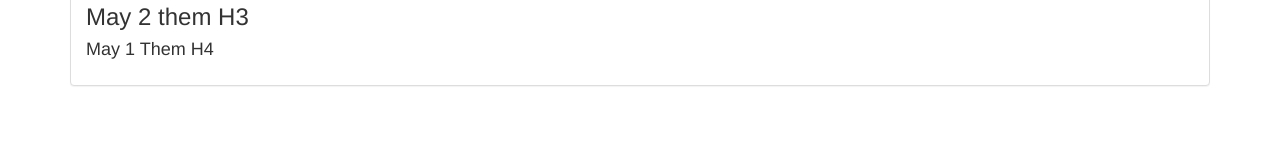
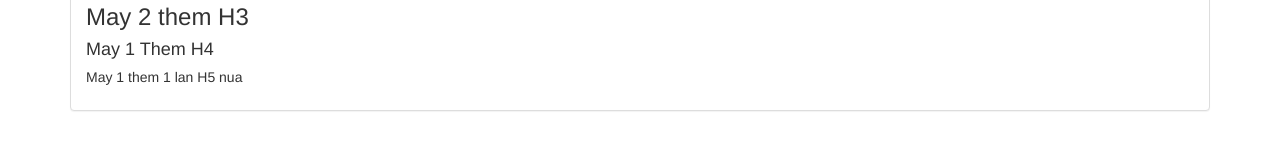
Before and after one commit to anquangvinh/MyTeam, a plain HTML site: page project/index.html in a window 1280 px wide. Shown: the part 183-332 px from the top of the page. Drawn offline with Linux system fonts and the light colour scheme.

Commit message:
them 1 lan h5 nua o may 1

```diff
--- a/project/index.html
+++ b/project/index.html
@@ -64,6 +64,7 @@
 						Panel content - Chúng ta sẽ hiển thị nội dung của panel tại đây!.
 						<h3>May 2 them H3</h3>
             					<h4>May 1 Them H4</h4>
+						<h5>May 1 them 1 lan H5 nua<h5>
 					</div>
 				</div>
 			</div>
```
